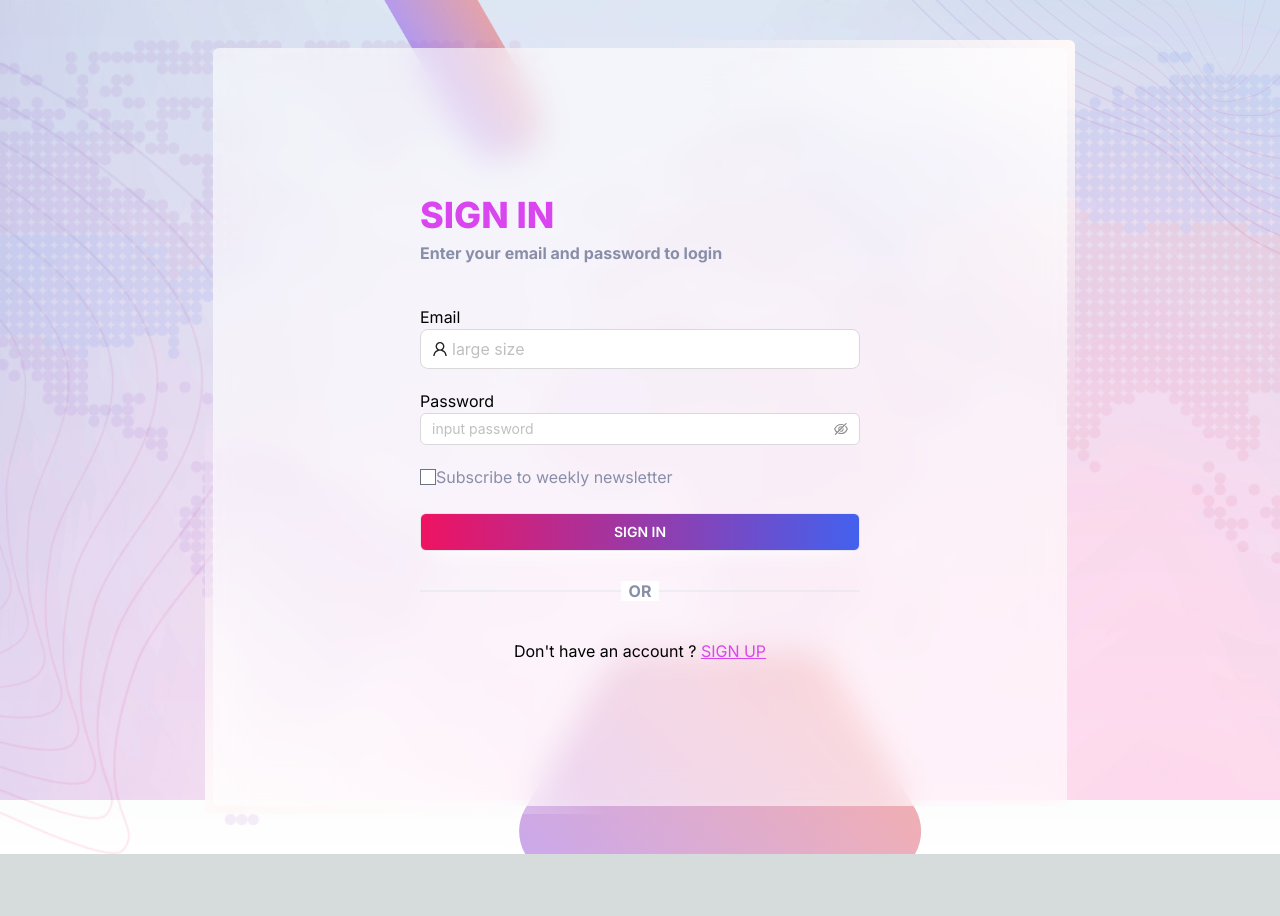
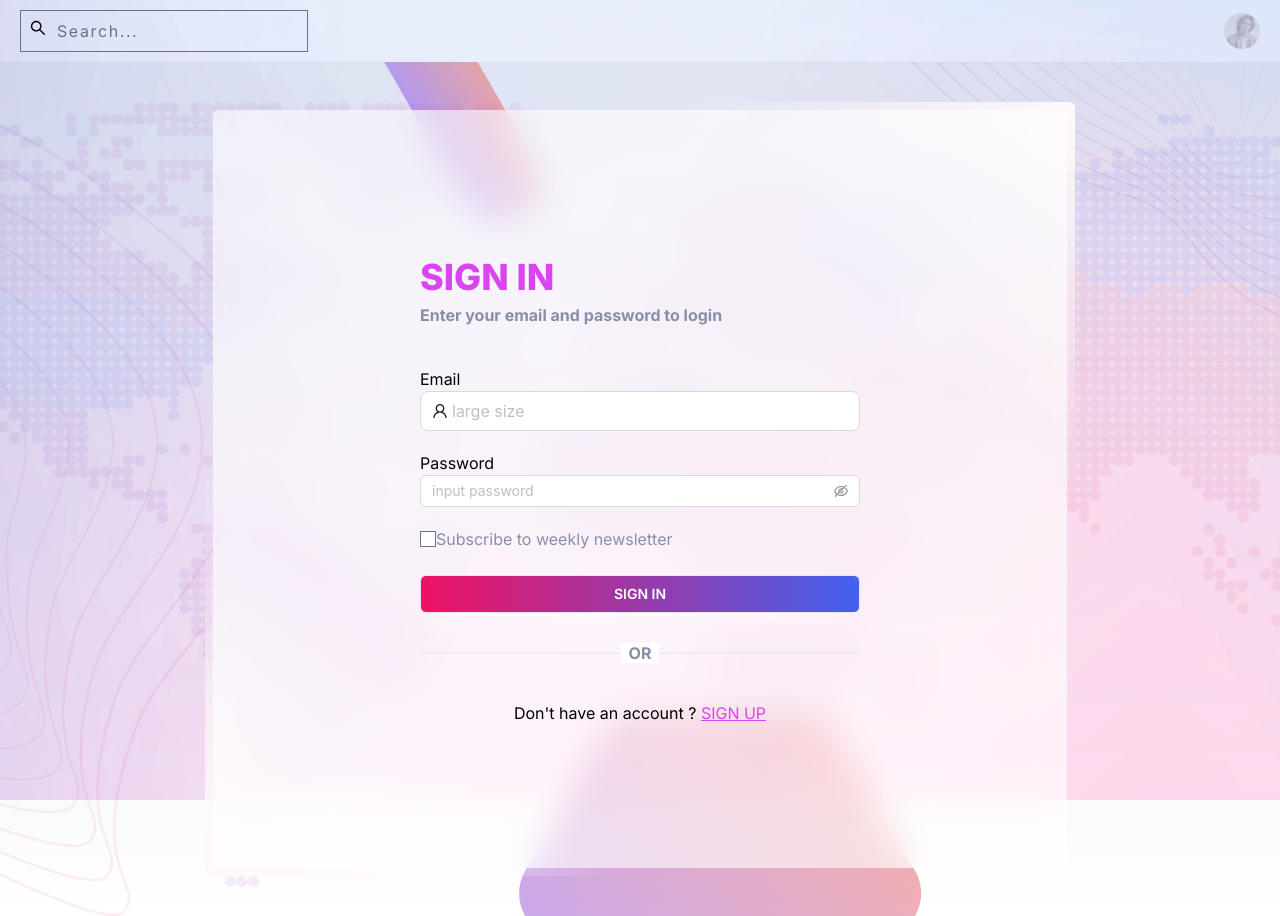
Before and after one commit to SMTanimur/project-management, a Next.js app: page /auth/signin in a window 1280 px wide. Before the commit the page ends 854 px from the top, so only its background shows below. Built offline with nearby package versions, Linux system fonts and the light colour scheme.

Commit message:
Add dependencies @popperjs/core, react-popper, and zustand

```diff
--- a/package.json
+++ b/package.json
@@ -10,12 +10,15 @@
   },
   "dependencies": {
     "@ant-design/icons": "^5.3.6",
+    "@popperjs/core": "^2.11.8",
     "add": "^2.0.6",
     "antd": "^5.16.5",
     "next": "14.2.3",
     "react": "^18",
     "react-dom": "^18",
-    "yarn": "^1.22.22"
+    "react-popper": "^2.3.0",
+    "yarn": "^1.22.22",
+    "zustand": "^4.5.2"
   },
   "devDependencies": {
     "@tailwindcss/forms": "^0.5.7",
--- a/src/app/layout.tsx
+++ b/src/app/layout.tsx
@@ -1,6 +1,7 @@
 import type { Metadata } from "next";
 import { Inter } from "next/font/google";
 import "./globals.css";
+import Header from "@/components/layout/header";
 
 const inter = Inter({ subsets: ["latin"] });
 
@@ -16,7 +17,12 @@ export default function RootLayout({
 }>) {
   return (
     <html lang="en">
-      <body className={inter.className}>{children}</body>
+      <body className={inter.className}>
+        <div>
+          <Header/>
+        {children}
+        </div>
+        </body>
     </html>
   );
 }
--- /dev/null
+++ b/src/components/layout/header.tsx
@@ -0,0 +1,145 @@
+/* eslint-disable @next/next/no-img-element */
+'use client';
+
+import { useGlobalStateStore } from '@/store/global-store';
+import { LogoutOutlined, MailOutlined, MenuOutlined, SearchOutlined, UserAddOutlined } from '@ant-design/icons';
+
+import Link from 'next/link';
+import { usePathname, useRouter } from 'next/navigation';
+import { useEffect, useState } from 'react';
+import Dropdown from '../ui/dropdown';
+
+
+const Header = () => {
+    const pathname = usePathname();
+
+    const router = useRouter();
+  const{toggleSidebar} =  useGlobalStateStore ()
+
+    useEffect(() => {
+        const selector = document.querySelector('ul.horizontal-menu a[href="' + window.location.pathname + '"]');
+        if (selector) {
+            const all: any = document.querySelectorAll('ul.horizontal-menu .nav-link.active');
+            for (let i = 0; i < all.length; i++) {
+                all[0]?.classList.remove('active');
+            }
+
+            let allLinks = document.querySelectorAll('ul.horizontal-menu a.active');
+            for (let i = 0; i < allLinks.length; i++) {
+                const element = allLinks[i];
+                element?.classList.remove('active');
+            }
+            selector?.classList.add('active');
+
+            const ul: any = selector.closest('ul.sub-menu');
+            if (ul) {
+                let ele: any = ul.closest('li.menu').querySelectorAll('.nav-link');
+                if (ele) {
+                    ele = ele[0];
+                    setTimeout(() => {
+                        ele?.classList.add('active');
+                    });
+                }
+            }
+        }
+    }, [pathname]);
+
+
+
+
+
+
+
+    const [search, setSearch] = useState(false);
+
+    return (
+        <header className={`z-40  `}>
+            <div className="shadow-sm">
+                <div className="relative flex w-full items-center bg-white px-5 py-2.5 ">
+                    <div className="horizontal-logo flex items-center justify-between lg:hidden mr-2 ">
+                        <Link href="/" className="main-logo flex shrink-0 items-center">
+
+                            <span className="hidden align-middle text-2xl  font-semibold  transition-all duration-300  md:inline ml-1.5">Project</span>
+                        </Link>
+                        <button
+                            type="button"
+                            className="collapse-icon flex flex-none rounded-full bg-white-light/40 p-2 hover:bg-white-light/90 hover:text-primary   dark:hover:text-primary lg:hidden ml-2 "
+                            onClick={() => toggleSidebar}
+                        >
+                            <MenuOutlined className="h-5 w-5" />
+                        </button>
+                    </div>
+
+
+                    <div className="flex items-center space-x-1.5  sm:flex-1 lg:space-x-2 ml-auto sm:ml-0 rtl:mr-auto  ">
+                        <div className="sm:mr-auto ">
+                            <form
+                                className={`${search && '!block'} absolute inset-x-0 top-1/2 z-10 mx-4 hidden -translate-y-1/2 sm:relative sm:top-0 sm:mx-0 sm:block sm:translate-y-0`}
+                                onSubmit={() => setSearch(false)}
+                            >
+                                <div className="relative">
+                                    <input
+                                        type="text"
+                                        className="peer form-input bg-gray-100 placeholder:tracking-widest sm:bg-transparent pl-9 pr-9 sm:pr-4   "
+                                        placeholder="Search..."
+                                    />
+                                    <button type="button" className="absolute inset-0 h-9 w-9 appearance-none peer-focus:text-primary right-auto ">
+                                        <SearchOutlined className="mx-auto" />
+                                    </button>
+                                    <button type="button" className="absolute top-1/2 block -translate-y-1/2 hover:opacity-80 sm:hidden right-2 " onClick={() => setSearch(false)}>
+
+                                    </button>
+                                </div>
+                            </form>
+
+                        </div>
+
+                        <div className="dropdown flex shrink-0">
+                            <Dropdown
+                                offset={[0, 8]}
+                                placement={`${ 'bottom-end' }`}
+                                btnClassName="relative group block"
+                                button={<img className="h-9 w-9 rounded-full object-cover saturate-50 group-hover:saturate-100" src="/assets/images/user-profile.jpeg" alt="userProfile" />}
+                            >
+                                <ul className="w-[280px] mt-3 py-3 font-semibold text-dark bg-white px-4 rounded-lg">
+                                    <li>
+                                        <div className="flex items-center px-4 py-4">
+                                            <img className="h-10 w-10 rounded-md object-cover" src="/assets/images/user-profile.jpeg" alt="userProfile" />
+                                            <div className="truncate pl-4 ">
+                                                <h4 className="text-base">
+                                                    John Doe
+                                                    <span className="rounded bg-success-light px-1 text-xs text-success ml-2 ">Pro</span>
+                                                </h4>
+                                                <button type="button" className="text-black/60 hover:text-primary ">
+                                                    johndoe@gmail.com
+                                                </button>
+                                            </div>
+                                        </div>
+                                    </li>
+                                    <li>
+                                        <Link href="/dashboard" className="">
+                                            <UserAddOutlined className="h-4.5 w-4.5 shrink-0 mr-2 " />
+                                            Dashboard
+                                        </Link>
+                                    </li>
+
+
+                                    <li className="border-t border-white-light dark:border-white-light/10">
+                                        <Link href="/auth/boxed-signin" className="!py-3 text-danger">
+                                            <LogoutOutlined className="h-4.5 w-4.5 shrink-0 rotate-90 mr-2 " />
+                                            Sign Out
+                                        </Link>
+                                    </li>
+                                </ul>
+                            </Dropdown>
+                        </div>
+                    </div>
+                </div>
+
+
+            </div>
+        </header>
+    );
+};
+
+export default Header;
--- /dev/null
+++ b/src/components/ui/dropdown.tsx
@@ -0,0 +1,57 @@
+'use client';
+import { forwardRef, useEffect, useImperativeHandle, useRef, useState } from 'react';
+import { usePopper } from 'react-popper';
+
+const Dropdown = (props: any, forwardedRef: any) => {
+    const [visibility, setVisibility] = useState<any>(false);
+
+    const referenceRef = useRef<any>();
+    const popperRef = useRef<any>();
+
+    const { styles, attributes } = usePopper(referenceRef.current, popperRef.current, {
+        placement: props.placement || 'bottom-end',
+        modifiers: [
+            {
+                name: 'offset',
+                options: {
+                    offset: props.offset || [0],
+                },
+            },
+        ],
+    });
+
+    const handleDocumentClick = (event: any) => {
+        if (referenceRef.current.contains(event.target) || popperRef.current.contains(event.target)) {
+            return;
+        }
+
+        setVisibility(false);
+    };
+
+    useEffect(() => {
+        document.addEventListener('mousedown', handleDocumentClick);
+        return () => {
+            document.removeEventListener('mousedown', handleDocumentClick);
+        };
+    }, []);
+
+    useImperativeHandle(forwardedRef, () => ({
+        close() {
+            setVisibility(false);
+        },
+    }));
+
+    return (
+        <>
+            <button ref={referenceRef} type="button" className={props.btnClassName} onClick={() => setVisibility(!visibility)}>
+                {props.button}
+            </button>
+
+            <div ref={popperRef} style={styles.popper} {...attributes.popper} className="z-50" onClick={() => setVisibility(!visibility)}>
+                {visibility && props.children}
+            </div>
+        </>
+    );
+};
+
+export default forwardRef(Dropdown);
--- /dev/null
+++ b/src/store/global-store.ts
@@ -0,0 +1,18 @@
+
+
+
+import { create } from "zustand";
+
+
+interface GlobalModalState {
+  openSidebar: boolean;
+  toggleSidebar: () => void;
+
+}
+export const useGlobalStateStore = create<GlobalModalState>((set) => ({
+  openSidebar:false,
+  toggleSidebar() {
+      set((state) => ({ openSidebar: !state.openSidebar }));
+  },
+
+}));
```
Also changed, not shown: 1 other file (tests, documents, lock files or other folders).
